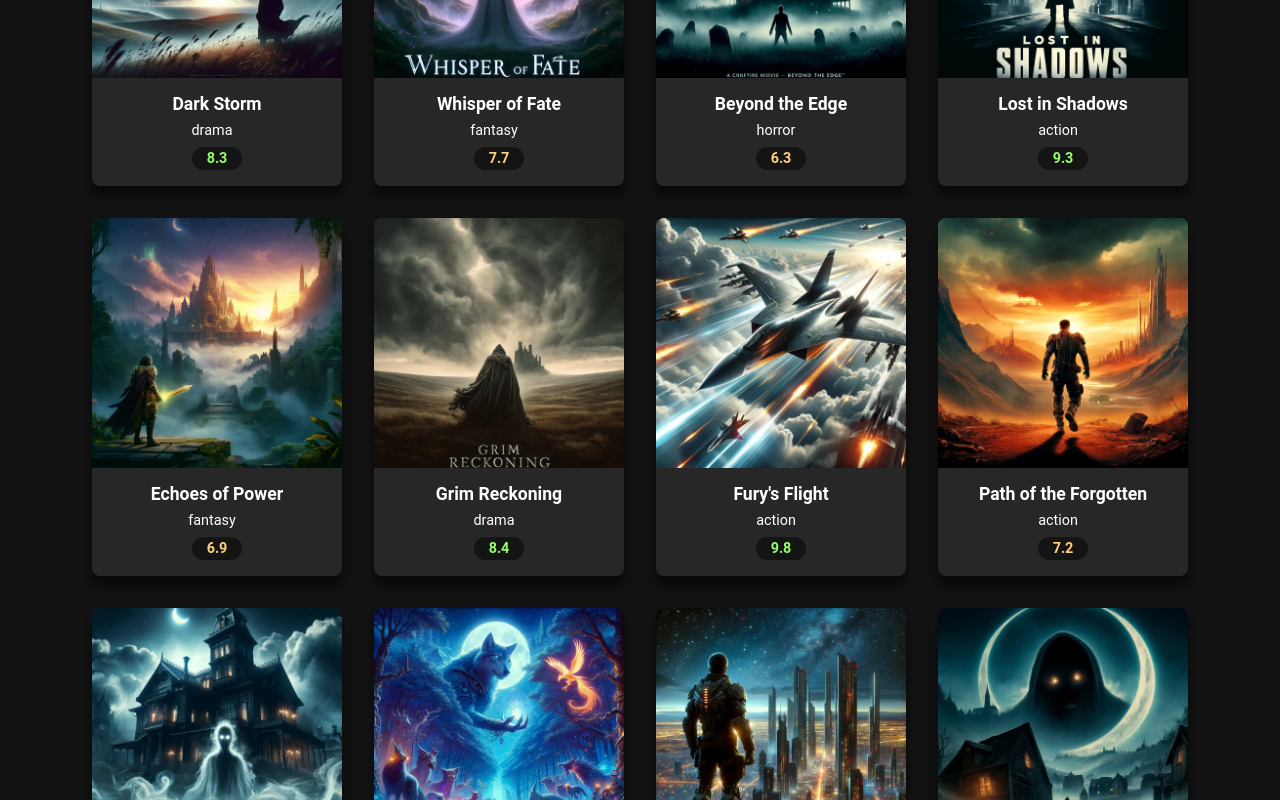
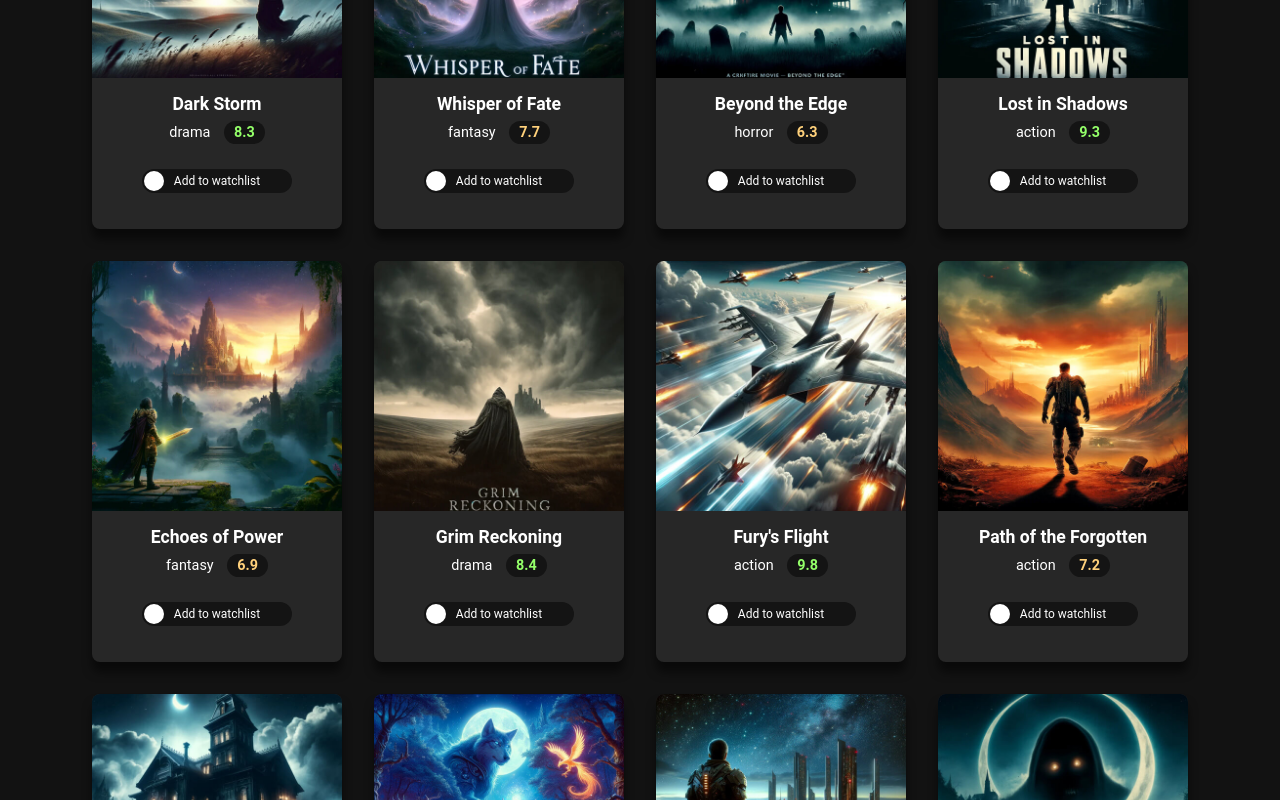
Before and after one commit to romsit/moviedux, a React (Create React App) app: page / in a window 1280 px wide. Shown: the part 880-1680 px from the top of the page. Built offline with nearby package versions, Linux system fonts and the light colour scheme.

Commit message:
Watchlist added with its functionality

```diff
--- a/src/App.js
+++ b/src/App.js
@@ -1,15 +1,33 @@
-import './App.css';
-import './styles.css'
-import Header from './components/Header';
-import Footer from './components/Footer';
-import MoviesGrid from './components/MoviesGrid';
-import Watchlist from './components/Watchlist';
-import { BrowserRouter as Router, Routes, Route, Link } from 'react-router-dom';
+import "./App.css";
+import "./styles.css";
+import { useState, useEffect } from "react";
+import Header from "./components/Header";
+import Footer from "./components/Footer";
+import MoviesGrid from "./components/MoviesGrid";
+import Watchlist from "./components/Watchlist";
+import { BrowserRouter as Router, Routes, Route, Link } from "react-router-dom";
 
 function App() {
+  const [movies, setMovies] = useState([]);
+  const [watchlist, setWatchlist] = useState([]);
+
+  useEffect(() => {
+    fetch("movies.json")
+      .then((response) => response.json())
+      .then((data) => setMovies(data));
+  }, []);
+
+  const toggleWatchlist = (movieId) => {
+    setWatchlist((prev) =>
+      prev.includes(movieId)
+        ? prev.filter((id) => id !== movieId)
+        : [...prev, movieId]
+    );
+  };
+
   return (
     <div className="App">
-      <div className='container'>
+      <div className="container">
         <Header></Header>
 
         <Router>
@@ -25,11 +43,28 @@
           </nav>
 
           <Routes>
-            <Route path='/' element={<MoviesGrid/>}></Route>
-            <Route path='/watchlist' element={<Watchlist/>}></Route>
+            <Route
+              path="/"
+              element={
+                <MoviesGrid
+                  movies={movies}
+                  watchlist={watchlist}
+                  toggleWatchlist={toggleWatchlist}
+                />
+              }
+            ></Route>
+            <Route
+              path="/watchlist"
+              element={
+                <Watchlist
+                  watchlist={watchlist}
+                  movies={movies}
+                  toggleWatchlist={toggleWatchlist}
+                />
+              }
+            ></Route>
           </Routes>
         </Router>
-
       </div>
 
       <Footer></Footer>
--- a/src/components/MovieCard.js
+++ b/src/components/MovieCard.js
@@ -1,7 +1,7 @@
 import React from "react";
 import "../styles.css";
 
-export default function MovieCard({ movie }) {
+export default function MovieCard({ movie, isWatchlisted, toggleWatchlist }) {
   const handleError = (e) => {
     e.target.src = "images/default.jpg";
   };
@@ -23,11 +23,22 @@
       />
       <div className="movie-card-info">
         <h3 className="movie-card-title"> {movie.title} </h3>
-        <p className="movie-card-genre"> {movie.genre} </p>
-        <p className={`movie-card-rating ${getRatingClass(movie.rating)}`}>
-          {" "}
-          {movie.rating}{" "}
-        </p>
+        <div>
+          <span className="movie-card-genre"> {movie.genre} </span>
+          <span className={`movie-card-rating ${getRatingClass(movie.rating)}`}>
+            {movie.rating}
+          </span>
+        </div>
+        <label className="switch">
+          <input type="checkbox" checked={isWatchlisted} onChange={() => toggleWatchlist(movie.id)} />
+
+          <span className="slider">
+            <span className="slider-label">
+              {" "}
+              {isWatchlisted ? "In Watchlist" : "Add to watchlist"}{" "}
+            </span>{" "}
+          </span>
+        </label>
       </div>
     </div>
   );
--- a/src/components/MoviesGrid.js
+++ b/src/components/MoviesGrid.js
@@ -1,19 +1,12 @@
-import React, { useState, useEffect } from "react";
+import React, { useState } from "react";
 import "../styles.css";
 import MovieCard from "./MovieCard";
 
-export default function MoviesGrid() {
-  const [movies, setMovies] = useState([]);
+export default function MoviesGrid({ movies, watchlist, toggleWatchlist }) {
   const [searchTerm, setSearchTerm] = useState("");
 
   const [genre, setGenre] = useState("All Genres");
   const [rating, setRating] = useState("All");
-
-  useEffect(() => {
-    fetch("movies.json")
-      .then((response) => response.json())
-      .then((data) => setMovies(data));
-  }, []);
 
   const handleSearchChange = (e) => {
     setSearchTerm(e.target.value);
@@ -45,7 +38,7 @@
       case "Good":
         return movie.rating >= 8;
       case "Ok":
-        return movie.rating >=5 && movie.rating < 8;
+        return movie.rating >= 5 && movie.rating < 8;
       case "Bad":
         return movie.rating < 5;
 
@@ -56,7 +49,9 @@
 
   const filteredMovies = movies.filter(
     (movie) =>
-      matchesGenre(movie, genre) && matchesRating(movie, rating) && matchesSearchTerm(movie, searchTerm)
+      matchesGenre(movie, genre) &&
+      matchesRating(movie, rating) &&
+      matchesSearchTerm(movie, searchTerm)
   );
 
   return (
@@ -101,7 +96,12 @@
 
       <div className="movies-grid">
         {filteredMovies.map((movie) => (
-          <MovieCard movie={movie} key={movie.id}></MovieCard>
+          <MovieCard
+            movie={movie}
+            key={movie.id}
+            toggleWatchlist={toggleWatchlist}
+            isWatchlisted={watchlist.includes(movie.id)}
+          ></MovieCard>
         ))}
       </div>
     </div>
--- a/src/components/Watchlist.js
+++ b/src/components/Watchlist.js
@@ -1,10 +1,19 @@
 import React from "react";
 import "../styles.css";
+import MovieCard from "./MovieCard";
 
-export default function Watchlist() {
+export default function Watchlist({movies, watchlist, toggleWatchlist}) {
     return(
         <div>
             <h1 className="title">Your watchlist</h1>
+            <div className="watchlist">
+                {
+                    watchlist.map(id => {
+                        const movie = movies.find(movie => movie.id === id)
+                        return <MovieCard key={id} movie={movie} toggleWatchlist={toggleWatchlist} isWatchlisted={true} ></MovieCard>
+                    })
+                }
+            </div>
         </div>
     )
 }
```
